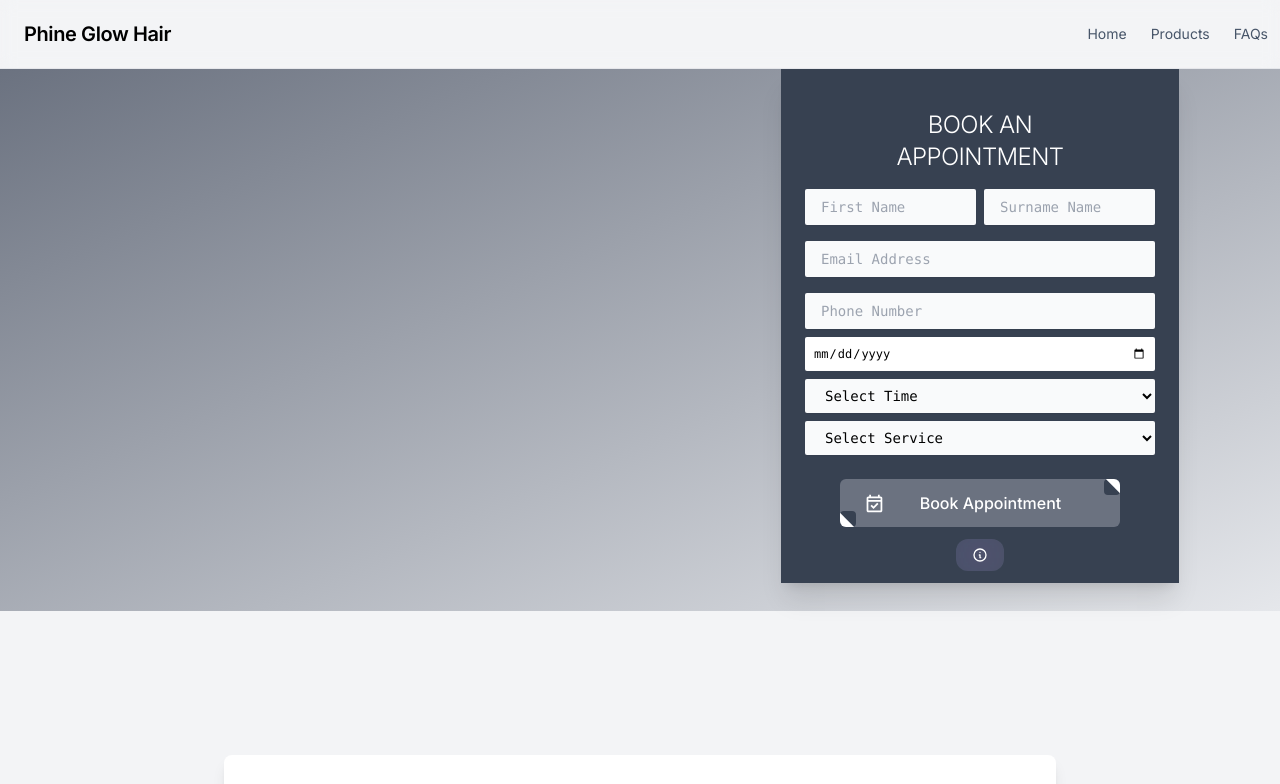
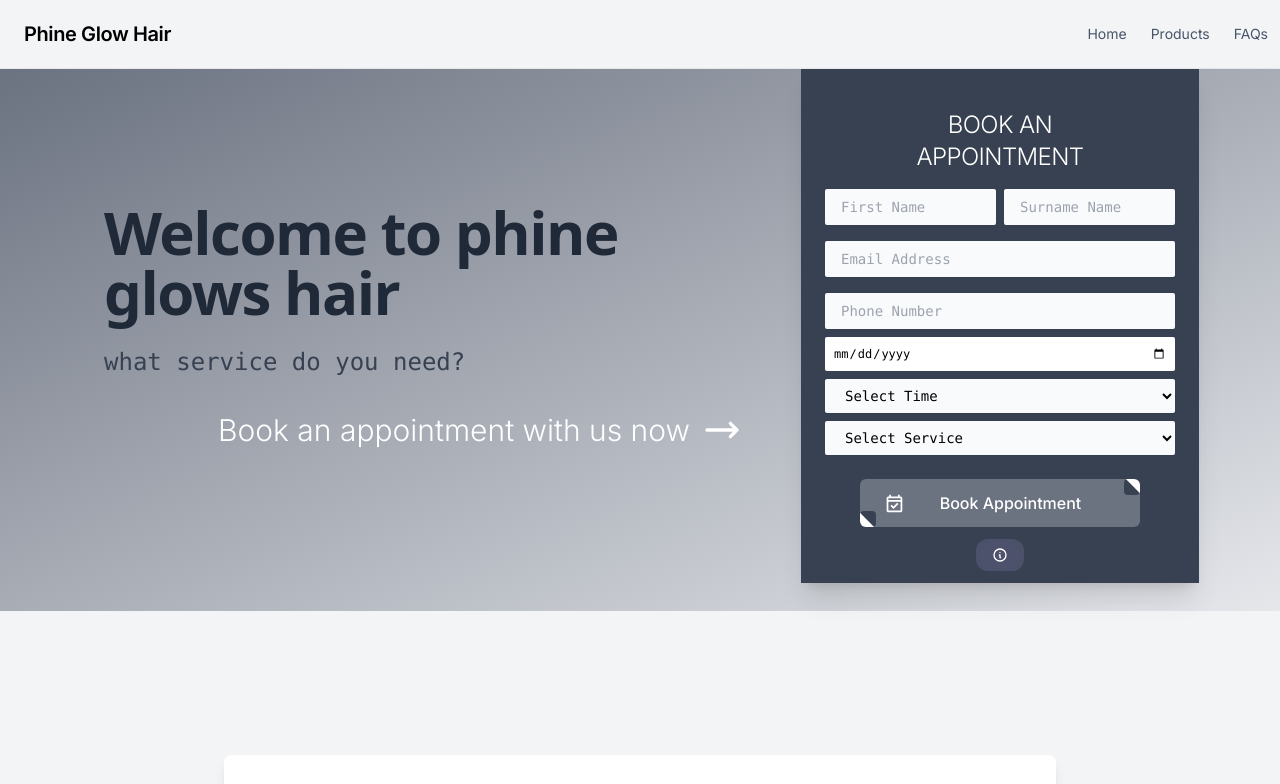
Before and after one commit to Gudnex1/phine-glow-hair, a website: page contact.html in a window 1280 px wide. Shown: the top 784 px of the page. Drawn offline with nearby package versions, Linux system fonts and the light colour scheme.

Commit message:
refactor: Enhance appointment section layout and improve styling for better user engagement

```diff
--- a/contact.html
+++ b/contact.html
@@ -36,9 +36,24 @@
     <!-- Main Content -->
     <main>
         <section id="appointment" class=" bg-gradient-to-br from-gray-500 to-gray-200 pb-7">
-            <div class="flex md:flex-row flex-col gap-10 container">
+            <div class="flex md:flex-row flex-col container">
                 <!-- Left Side - Image and Text -->
-                <div class="w-1/2">
+                <div class="md:w-1/2 flex items-center justify-center p-6  md:ml-20">
+                    <div class="max-w-4xl mx-auto text-center">
+                        <h1 class="text-4xl tracking-tight md:text-6xl font-bold text-gray-800 mb-6 font-sans text-left">
+                            Welcome to phine glows hair
+                        </h1>
+                        <p class=" md:text-left text-xl md:text-2xl text-gray-700 mb-8 font-mono pb-15">
+                            what service do you need?
+                        </p>
+                        <div class="flex items-center justify-center text-lg md:text-3xl text-white font-light translate-x-20">
+
+                            <span>Book an appointment with us now</span>
+                            <svg class="w-10 h-10 ml-3 text-white" fill="none" stroke="currentColor" viewBox="0 0 24 24">
+                                <path stroke-linecap="round" stroke-linejoin="round" stroke-width="2" d="M17 8l4 4m0 0l-4 4m4-4H3" />
+                            </svg>
+                        </div>
+                    </div>
 
                 </div>
 
@@ -264,7 +279,7 @@
         </section>
 
         <!-- Additional Information Section -->
-        <div class="mt-16 bg-white rounded-lg shadow-lg p-8">
+        <div class="mt-16 bg-white rounded-lg shadow-lg p-8 max-w-7xl mx-auto">
             <div class="text-center mb-8">
                 <h3 class="text-2xl font-bold text-gray-800 mb-4">Why Choose Phine Glow Hairs?</h3>
                 <p class="text-gray-600 max-w-2xl mx-auto">Experience the difference with our premium hair color
```
Also changed, not shown: dist/style.css.
